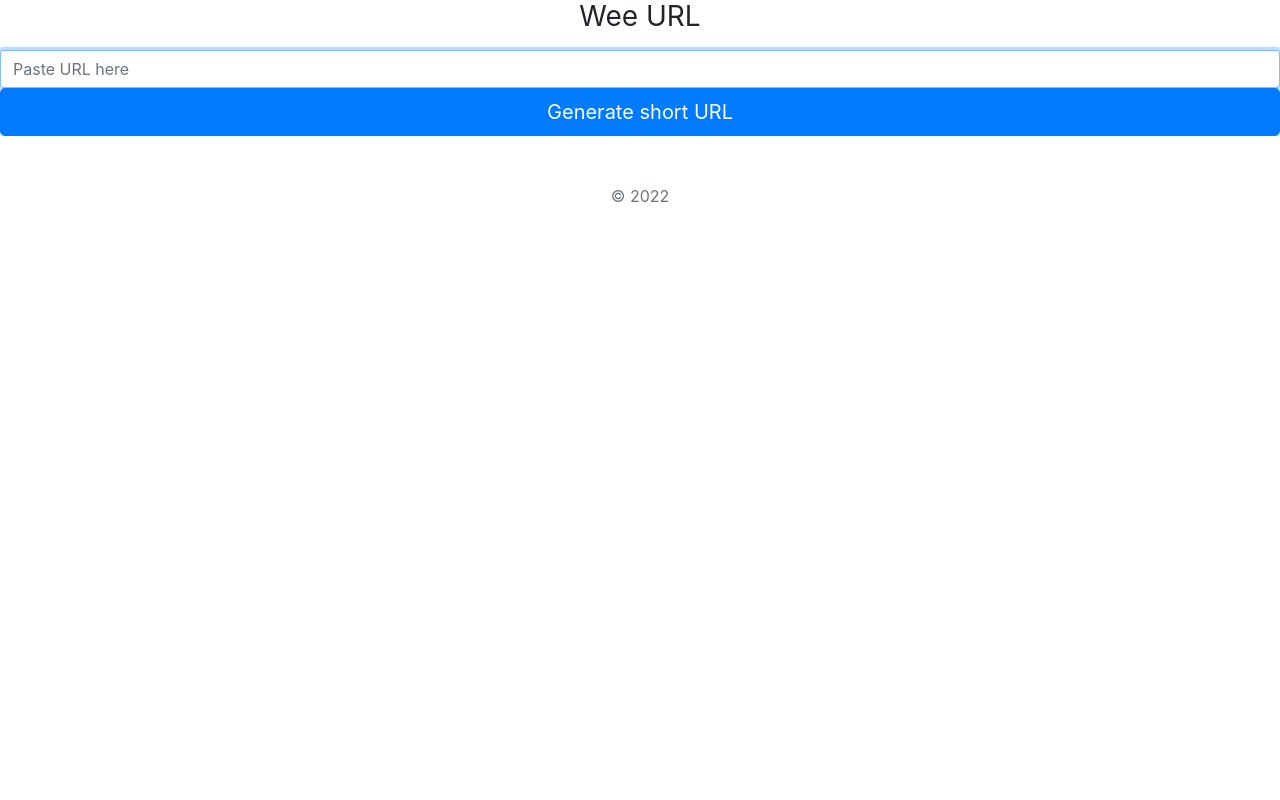
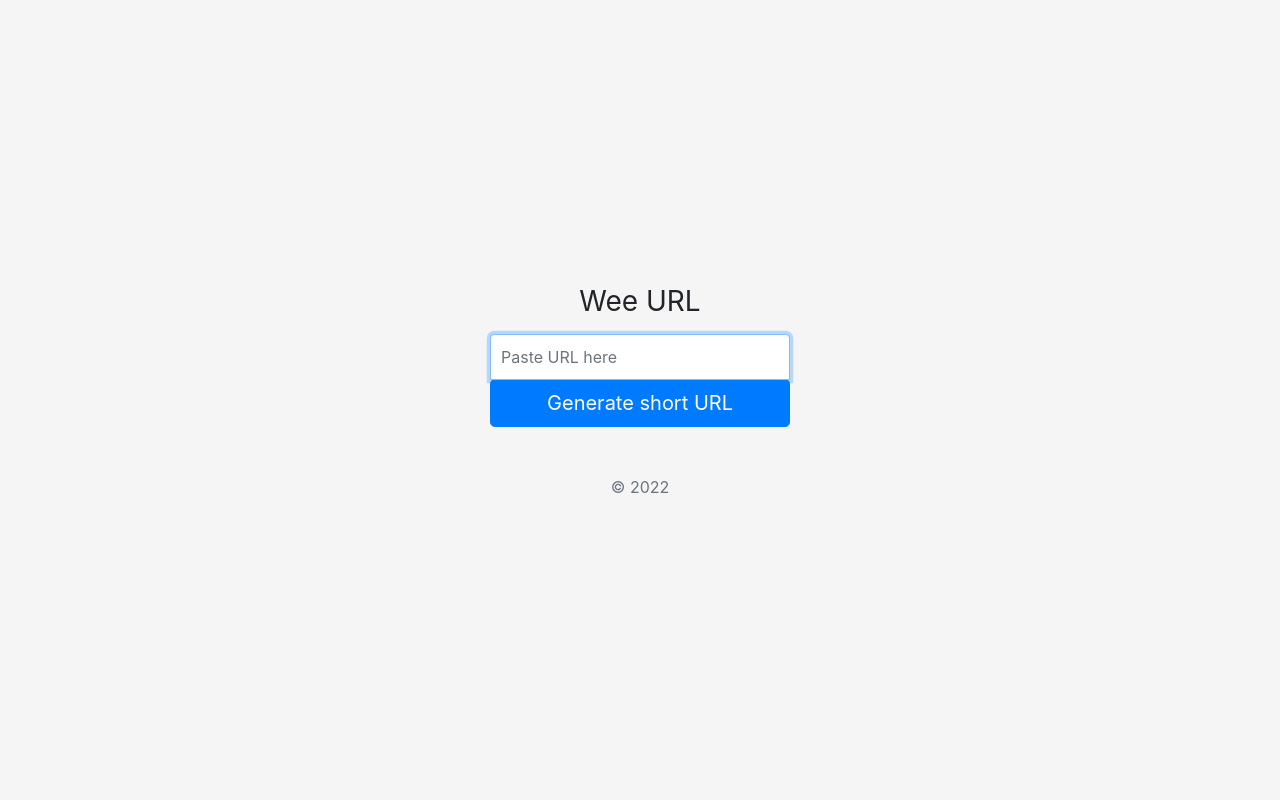
Before and after one commit to lamsi7/wee-url, a Django app: page / in a window 1280 px wide. Run offline with Django 4.2, Linux system fonts and the light colour scheme; some libraries are stand-ins or nearby versions.

Commit message:
feat: initial styling

```diff
--- /dev/null
+++ b/wee_url_app/static/wee_url_app/style.css
@@ -0,0 +1,42 @@
+html,
+body {
+  height: 100%;
+}
+
+body {
+  display: -ms-flexbox;
+  display: -webkit-box;
+  display: flex;
+  -ms-flex-align: center;
+  -ms-flex-pack: center;
+  -webkit-box-align: center;
+  align-items: center;
+  -webkit-box-pack: center;
+  justify-content: center;
+  padding-top: 40px;
+  padding-bottom: 40px;
+  background-color: #f5f5f5;
+}
+
+.form-generate-url {
+  width: 100%;
+  max-width: 330px;
+  padding: 15px;
+  margin: 0 auto;
+}
+
+.form-generate-url .form-control {
+  position: relative;
+  box-sizing: border-box;
+  height: auto;
+  padding: 10px;
+  font-size: 16px;
+}
+.form-generate-url .form-control:focus {
+  z-index: 2;
+}
+.form-generate-url input[type="text"] {
+  margin-bottom: -1px;
+  border-bottom-right-radius: 0;
+  border-bottom-left-radius: 0;
+}
--- a/wee_url_app/templates/wee_url_app/index.html
+++ b/wee_url_app/templates/wee_url_app/index.html
@@ -1,6 +1,6 @@
 {# Load the tag library #}
 {% load bootstrap4 %}
-
+{% load static %}
 {# Load CSS and JavaScript #}
 {% bootstrap_css %}
 {% bootstrap_javascript jquery='full' %}
@@ -16,15 +16,16 @@
     <title>Generate a wee url!</title>
 
     <!-- Custom styles for this template -->
-    <!-- <link href="index.css" rel="stylesheet"> -->
+    <link href="{% static 'wee_url_app/style.css'%}" rel="stylesheet" type="text/css">
 </head>
 
 <body class="text-center">
     <form class="form-generate-url">
+        {% csrf_token %}
         <h1 class="h3 mb-3 font-weight-normal">Wee URL</h1>
         <label for="inputURL" class="sr-only">URL</label>
         <input type="text" id="inputURL" class="form-control" placeholder="Paste URL here" required autofocus>
-        <button class="btn btn-lg btn-primary btn-block" type="submit">Generate short URL</button>
+        <button id="btn-generate-url" class="btn btn-lg btn-primary btn-block" type="submit">Generate short URL</button>
         <p class="mt-5 mb-3 text-muted">&copy; 2022</p>
     </form>
 </body>
```
Also changed, not shown: wee_url_app/static/wee_url_app/main.js (added).
